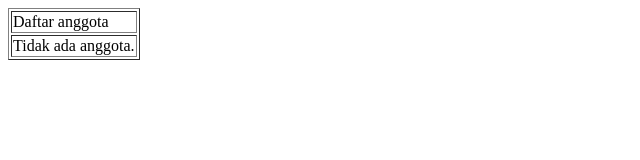
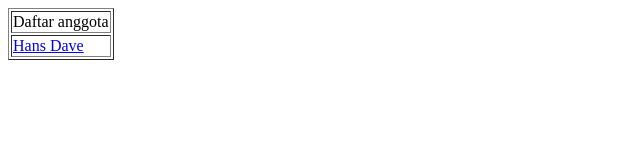
Before and after one commit to harisde03/ngajar-rpl, a plain HTML site: page index.html in a window 1280 px wide. Shown: the whole page, without its empty margins (0-640 px from the left). Drawn offline with Linux system fonts and the light colour scheme.

Commit message:
Update index.html

```diff
--- a/index.html
+++ b/index.html
@@ -6,7 +6,7 @@
   <body>
     <table border=”0”>
       <tr><td>Daftar anggota</td></tr>
-      <tr><td>Tidak ada anggota.</td></tr>
+      <tr><td><a href="3008107010059.html">Hans Dave</a></td></tr>
     </table>
   </body>
 </html>
```
